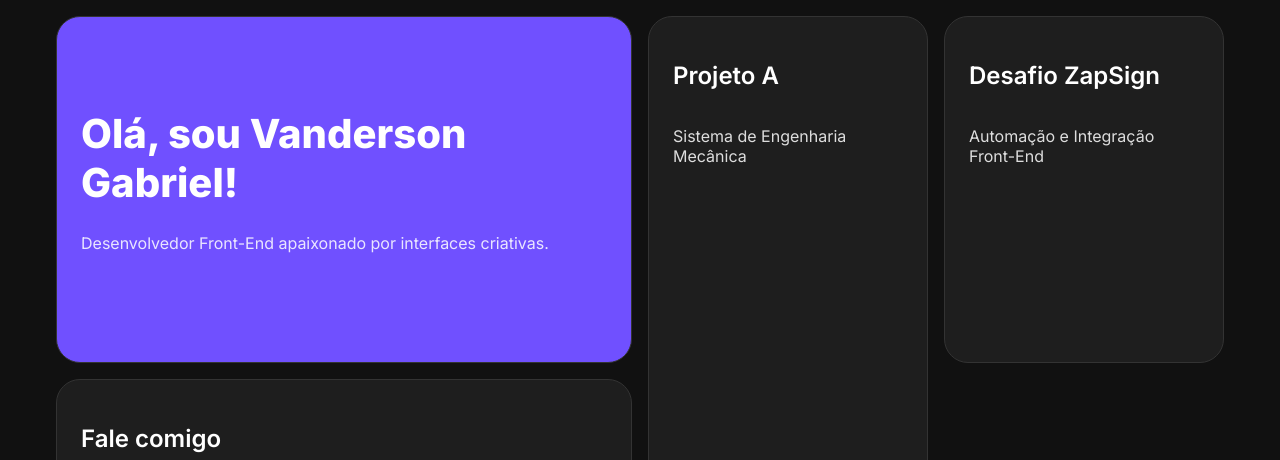
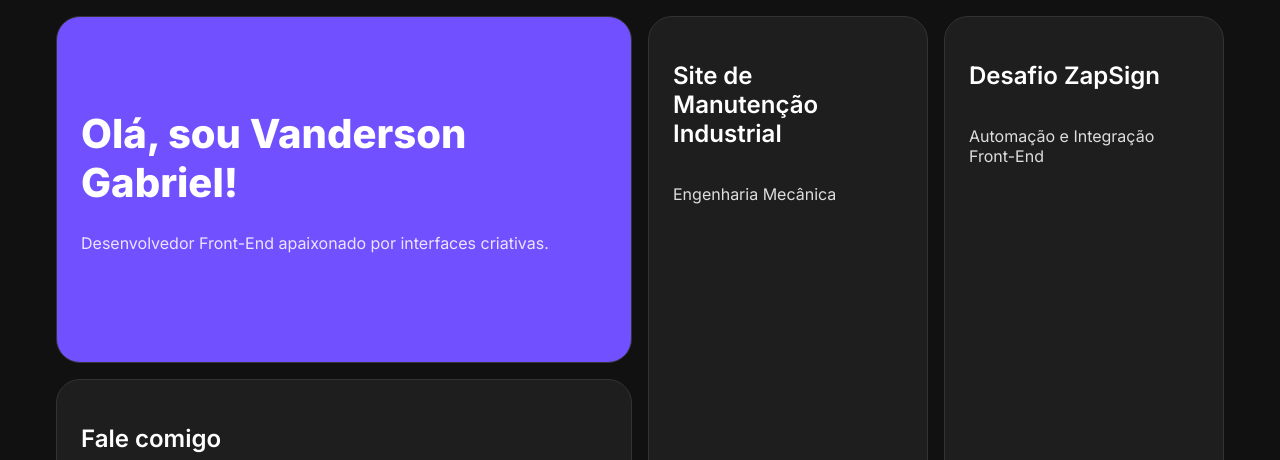
Before and after one commit to ovandersongabriel-hue/meu-portfolio, a plain HTML site: page index.html in a window 1280 px wide. Shown: the top 460 px of the page. Drawn offline with Linux system fonts and the light colour scheme.

Commit message:
Renomeia projeto e ajusta tamanho dos cards

```diff
--- a/index.html
+++ b/index.html
@@ -26,8 +26,8 @@
         </div>
 
         <a href="https://engenharia-mecanica-final-l4t903c0p.vercel.app/login" class="projeto-1" target="_blank">
-            <h2>Projeto A</h2>
-            <p>Sistema de Engenharia Mecânica</p>
+            <h2>Site de Manutenção Industrial</h2>
+            <p>Engenharia Mecânica</p>
         </a>
 
         <a href="https://github.com/ovandersongabriel-hue/desafio-zapsign" class="projeto-2" target="_blank">
--- a/style.css
+++ b/style.css
@@ -38,7 +38,6 @@ body {
     opacity: 0.85;
 }
 
-
 .bento-grid > * {
     background-color: #1e1e1e;
     border: 1px solid #333;
@@ -68,6 +67,9 @@ body {
     view-transition-name: card-projeto-1;
 }
 
+.projeto-2 {
+    grid-row: span 2;
+}
 
 .contato {
     grid-column: span 2;
@@ -98,7 +100,6 @@ body {
     background-color: #7050ff;
     transform: translateY(-2px);
 }
-
 
 .cookie-banner {
     position: fixed;
@@ -134,20 +135,18 @@ body {
 
 @media (max-width: 768px) {
     .bento-grid {
-
         grid-template-columns: 1fr;
         grid-auto-rows: auto;
         padding: 10px;
     }
 
-
     .perfil,
     .projeto-1,
+    .projeto-2,
     .contato {
         grid-column: span 1 !important;
         grid-row: span 1 !important;
     }
-
 
     .bento-grid h1 {
         font-size: 2rem;
```
